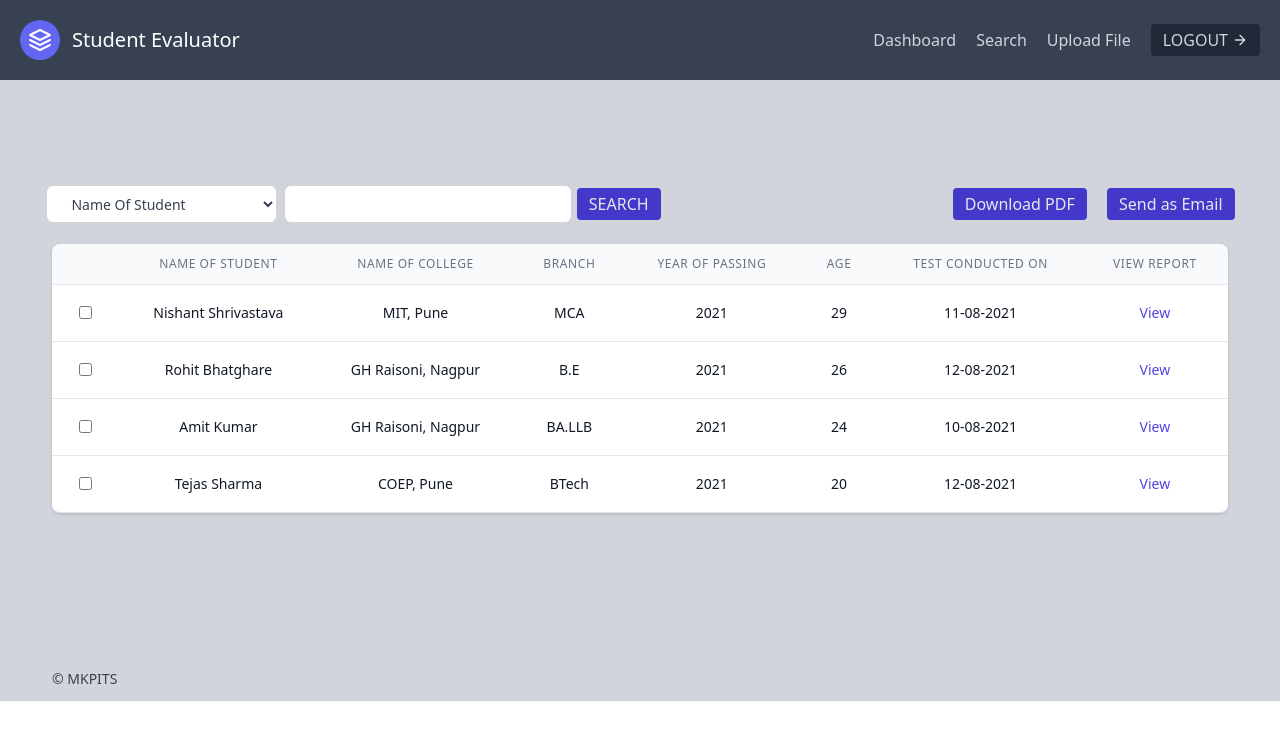
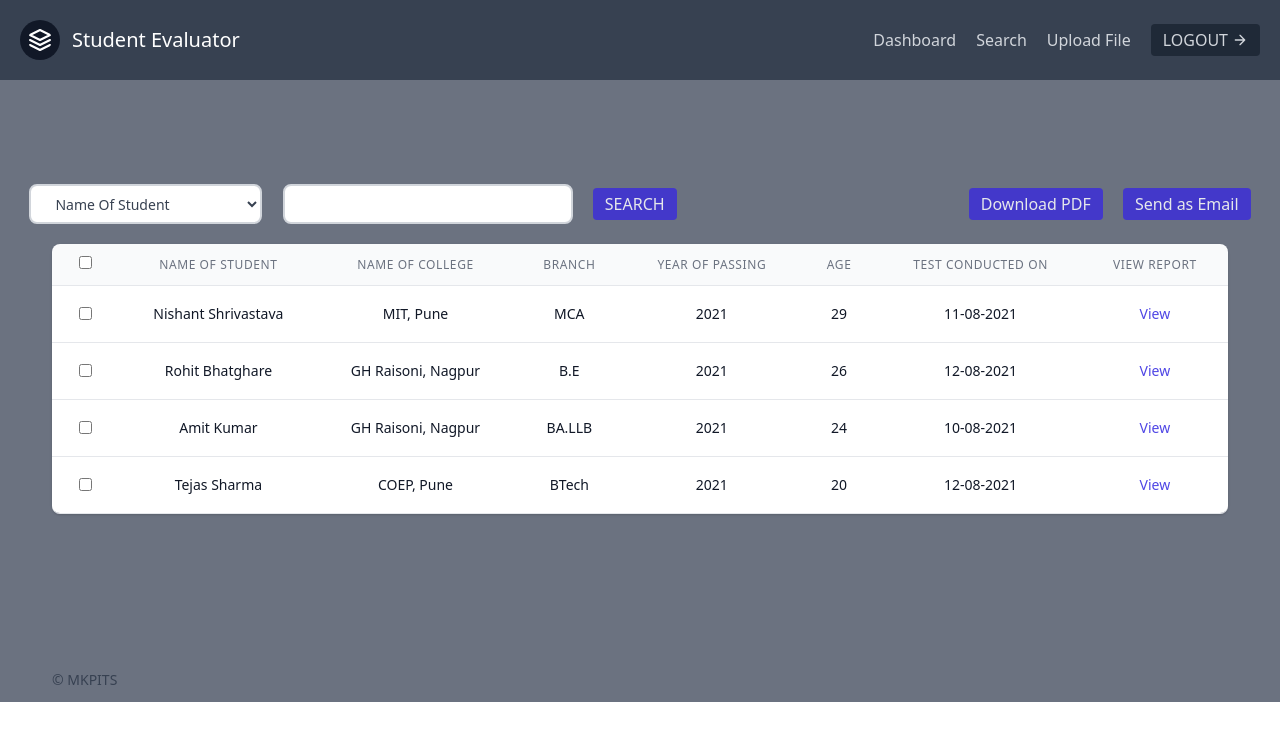
Before and after one commit to canoesolutions/student_evaluator, a Django app: page /search in a window 1280 px wide. Shown: the top 741 px of the page. Run offline with Django 3.2, Linux system fonts and the light colour scheme.

Commit message:
wireframe update2

```diff
--- a/static/js/eval.js
+++ b/static/js/eval.js
@@ -27,3 +27,7 @@ function toggleModal(modalID){
   document.getElementById(modalID).classList.toggle("flex");
   document.getElementById(modalID + "-backdrop").classList.toggle("flex");
 }
+
+
+
+// select all checkbox
--- a/templates/base.html
+++ b/templates/base.html
@@ -18,7 +18,7 @@
         <div class="container mx-auto flex flex-wrap p-5 flex-col md:flex-row items-center">
             <a class="flex title-font font-medium items-center text-white mb-4 md:mb-0" href="index">
                 <svg xmlns="http://www.w3.org/2000/svg" fill="none" stroke="currentColor" stroke-linecap="round"
-                    stroke-linejoin="round" stroke-width="2" class="w-10 h-10 text-white p-2 bg-indigo-500 rounded-full"
+                    stroke-linejoin="round" stroke-width="2" class="w-10 h-10 text-white p-2 bg-gray-900 rounded-full"
                     viewBox="0 0 24 24">
                     <path d="M12 2L2 7l10 5 10-5-10-5zM2 17l10 5 10-5M2 12l10 5 10-5"></path>
                 </svg>
@@ -33,7 +33,7 @@
 
             </nav>
             <button
-                class="inline-flex items-center bg-gray-800 border-0 py-1 px-3 focus:outline-none hover:bg-gray-700 rounded text-base mt-4 md:mt-0"><a href="/">LOGOUT</a>
+                class="inline-flex items-center bg-gray-800 border-0 py-1 px-3 focus:outline-none hover:bg-indigo-800 rounded text-base mt-4 md:mt-0"><a href="/">LOGOUT</a>
                 <svg fill="none" stroke="currentColor" stroke-linecap="round" stroke-linejoin="round" stroke-width="2"
                     class="w-4 h-4 ml-1" viewBox="0 0 24 24">
                     <path d="M5 12h14M12 5l7 7-7 7"></path>
@@ -51,7 +51,7 @@
 
     <!-- Footer Started -->
 
-    <footer class="text-gray-400 bg-gray-300 body-font">
+    <footer class="text-gray-400 bg-gray-500 body-font">
         <div class="container px-5 py-1 mx-auto flex items-center sm:flex-row flex-col">
 
             <p class="text-sm text-gray-700 sm:ml-4 sm:pl-4 sm:border-gray-800 sm:py-2 sm:mt-0 mt-4">© MKPITS
--- a/templates/search.html
+++ b/templates/search.html
@@ -1,4 +1,5 @@
 {% extends 'base.html' %}
+
 
 
 <!-- Title Started -->
@@ -13,7 +14,7 @@
 {% block body %}
 
 <!-- Tabel Containing Data Started -->
-<section class="text-gray-400 bg-gray-300 body-font relative">
+<section class="text-gray-400 bg-gray-500 body-font relative">
   <div class="container-fluid px-5 py-24 mx-auto">
     <div class="flex flex-col text-center w-full mb-12">
 
@@ -29,18 +30,18 @@
             <option value="age">Age</option>
             <option value="test_date">Test Conducted On</option>
           </select>
-        <input class="border-2 border-gray-300 bg-white h-10 px-5 pr-16 rounded-lg text-sm focus:outline-none"
+        <input class="border-2 border-gray-300 bg-white h-10 px-5 pr-16 ml-4 rounded-lg text-sm focus:outline-none"
           type="search" name="search" placeholder="">
         <button
-          class="inline-flex items-center bg-indigo-700 border-0 text-gray-200 py-1 px-3 focus:outline-none hover:bg-indigo-900 rounded text-base mt-4 md:mt-0">SEARCH
+          class="inline-flex items-center ml-4 bg-indigo-700 border-0 text-gray-200 py-1 px-3 focus:outline-none hover:bg-indigo-800 rounded text-base mt-4 md:mt-0">SEARCH
 
         </button>
         <button
-          class="ml-72 inline-flex items-center bg-indigo-700 border-0 text-gray-200 py-1 px-3 focus:outline-none hover:bg-indigo-900 rounded text-base mt-4 md:mt-0">Download PDF
+          class="ml-72 inline-flex items-center bg-indigo-700 border-0 text-gray-200 py-1 px-3 focus:outline-none hover:bg-indigo-800 rounded text-base mt-4 md:mt-0">Download PDF
 
         </button>
         <button
-          class="ml-4 inline-flex items-center bg-indigo-700 border-0 text-gray-200 py-1 px-3 focus:outline-none hover:bg-indigo-900 rounded text-base mt-4 md:mt-0">Send as Email
+          class="ml-4 inline-flex items-center bg-indigo-700 border-0 text-gray-200 py-1 px-3 focus:outline-none hover:bg-indigo-800 rounded text-base mt-4 md:mt-0">Send as Email
 
         </button>
       </div>
@@ -54,13 +55,13 @@
         <div class="-my-2 overflow-x-auto sm:-mx-auto lg:-mx-auto">
           <div class="py-2 align-middle inline-block min-w-full sm:px-6 lg:px-8">
             <div class="shadow overflow-hidden border-b border-gray-200 sm:rounded-lg">
-              <table class="min-w-full divide-y divide-gray-200">
+              <table class="min-w-full divide-y divide-gray-200" id="dataTable">
                 <thead class="bg-gray-50">
                   <tr>
 
                     <th scope="col"
                       class="px-6 py-3 text-center text-xs font-medium text-gray-500 uppercase tracking-wider">
-
+                      <input type="checkbox" id="checkAll"  >
                     </th>
                     <th scope="col"
                       class="px-6 py-3 text-center text-xs font-medium text-gray-500 uppercase tracking-wider">
@@ -95,7 +96,7 @@
                 <tbody class="bg-white divide-y divide-gray-200">
                   <tr>
                     <td class="px-6 py-4 whitespace-nowrap">
-                      <input type="checkbox" id="check1" name="check1" value="Check">
+                      <input type="checkbox" id="check1" name="chkbx" value="Check1">
 
                     </td>
                     <td class="px-6 py-4 whitespace-nowrap">
@@ -125,7 +126,7 @@
 
                   <tr>
                   <td class="px-6 py-4 whitespace-nowrap">
-                      <input type="checkbox" id="check1" name="check1" value="Check">
+                      <input type="checkbox" id="check2" name="chkbx" value="Check2">
 
                     </td>
                     <td class="px-6 py-4 whitespace-nowrap">
@@ -155,7 +156,7 @@
 
                   <tr>
                   <td class="px-6 py-4 whitespace-nowrap">
-                      <input type="checkbox" id="check1" name="check1" value="Check">
+                      <input type="checkbox" id="check3" name="chkbx" value="Check3">
 
                     </td>
                     <td class="px-6 py-4 whitespace-nowrap">
@@ -185,7 +186,7 @@
 
                   <tr>
                   <td class="px-6 py-4 whitespace-nowrap">
-                      <input type="checkbox" id="check1" name="check1" value="Check">
+                      <input type="checkbox" id="check4" name="chkbx" value="Check4">
 
                     </td>
                     <td class="px-6 py-4 whitespace-nowrap">
@@ -227,6 +228,17 @@
 
 <!-- Table Containing Data Ended -->
 
+<script type="text/javascript">
+
+document.getElementById('checkAll').onclick = function() {
+  var checkboxes = document.getElementsByName('chkbx');
+  for (var checkbox of checkboxes) {
+      checkbox.checked = this.checked;
+  }
+}
+
+</script>
+
 {% endblock body %}
 
 <!-- Body Ended -->
--- a/templates/upload.html
+++ b/templates/upload.html
@@ -15,7 +15,7 @@
 <!-- Upload File Started -->
 
 
-<section class="text-gray-400 bg-indigo-200 body-font relative">
+<section class="text-gray-400 bg-gray-500 body-font relative">
   <div class="container-fluid px-5 py-24 mx-auto">
     <div class="flex flex-col text-center w-full mb-12">
 
@@ -29,7 +29,7 @@
           <div class="py-2 align-middle inline-block min-w-full sm:px-6 lg:px-8">
             <div class="shadow overflow-hidden border-b border-gray-200 sm:rounded-lg">
               <table class="min-w-full divide-y divide-gray-200">
-                <thead class="bg-indigo-500 lg:w-1/4">
+                <thead class="bg-gray-700 lg:w-1/4">
                   <tr>
                     <th scope="col"
                       class="px-6 py-3 text-center text-lg font-medium text-gray-100 uppercase tracking-wider">
```
Also changed, not shown: templates/index.html (+32 -0 lines), templates/report.html (+5 -5 lines).
